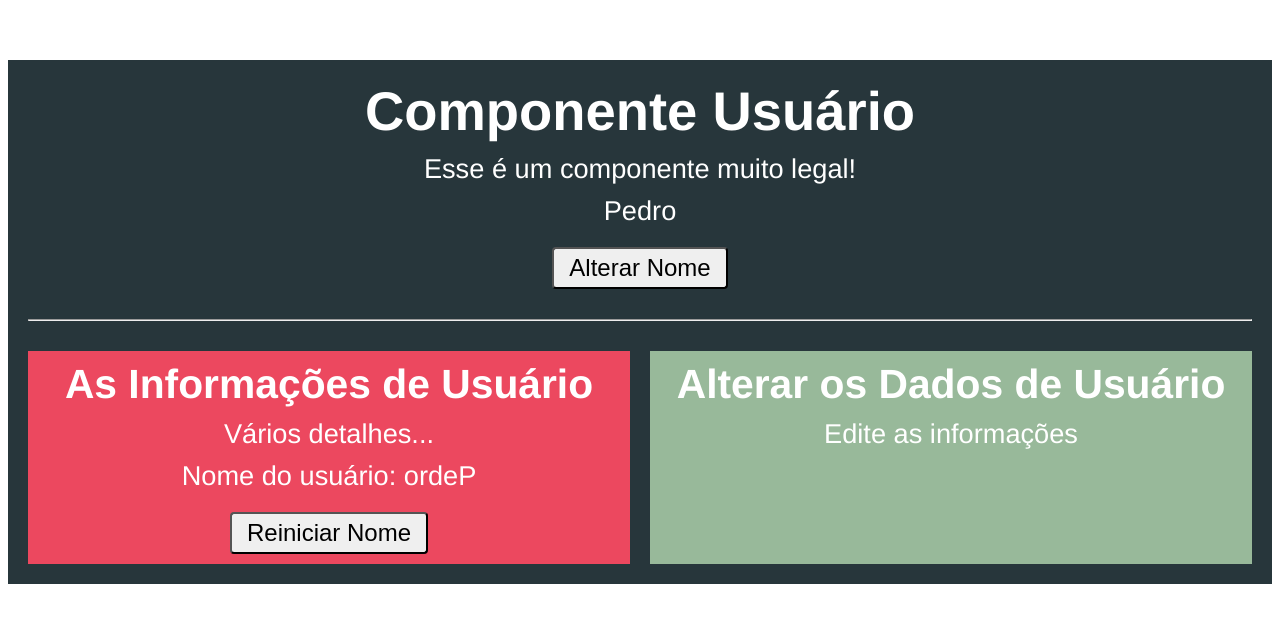
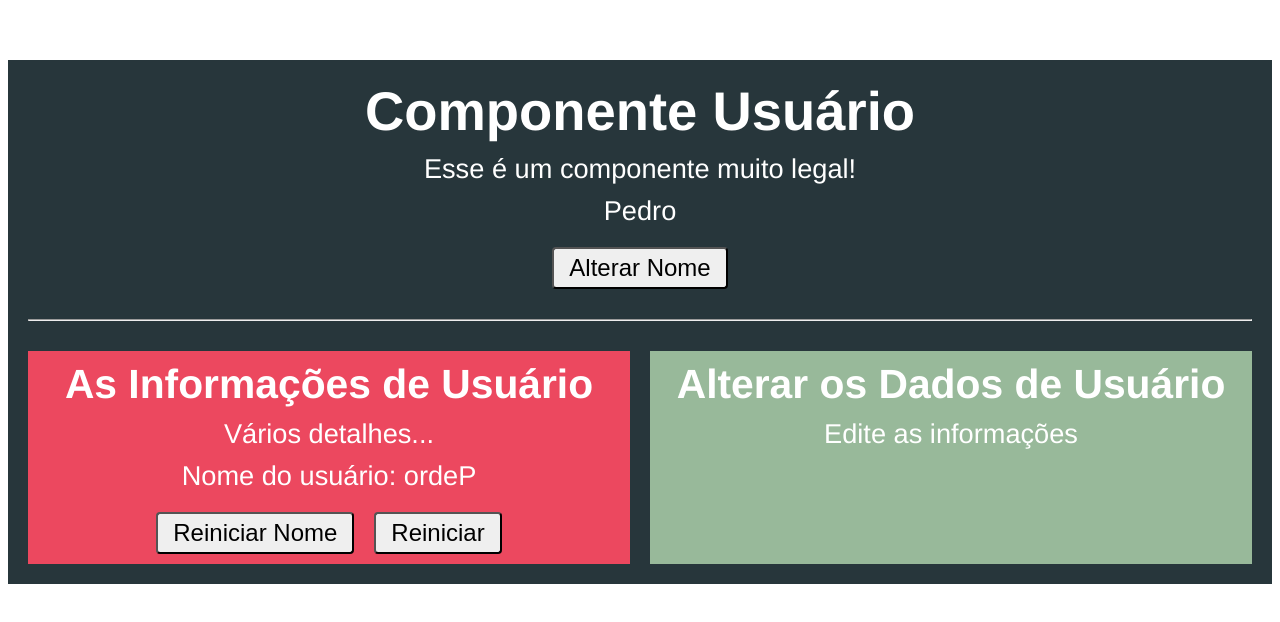
Before and after one commit to leandrocodes/vue.js-studies, a Vue app in the folder revisão/4 componentes/communication/: page / in a window 1280 px wide. Shown: the top 622 px of the page. Built offline with nearby package versions, Linux system fonts and the light colour scheme.

Commit message:
callback

```diff
--- a/revisão/4 componentes/communication/src/components/Usuario.vue
+++ b/revisão/4 componentes/communication/src/components/Usuario.vue
@@ -6,7 +6,7 @@
         <button @click="alterarNome">Alterar Nome</button>
         <hr>
         <div class="componentes">
-            <app-usuario-info :usuarioNome="nome" @nomeMudou="nome = $event"/>
+            <app-usuario-info :usuarioNome="nome" @nomeMudou="nome = $event" :reiniciarFn="reiniciarNome" />
             <app-usuario-editar />
         </div>
     </div>
@@ -26,6 +26,9 @@
     methods:{
         alterarNome(){
             this.nome = 'Ana'
+        },
+        reiniciarNome(){
+            this.nome = 'Pedro'
         }
     }
 }
--- a/revisão/4 componentes/communication/src/components/UsuarioInfo.vue
+++ b/revisão/4 componentes/communication/src/components/UsuarioInfo.vue
@@ -4,6 +4,7 @@
         <p>Vários detalhes...</p>
         <p>Nome do usuário: {{ inverterNome() }} </p>
         <button @click="reiniciarNome">Reiniciar Nome</button>
+        <button @click="reiniciarFn">Reiniciar</button>
     </div>
 </template>
 
@@ -13,7 +14,8 @@
         usuarioNome: {
             type: String,
             required: true
-        }
+        },
+        reiniciarFn: Function
     },
     methods: {
         inverterNome(){
```
